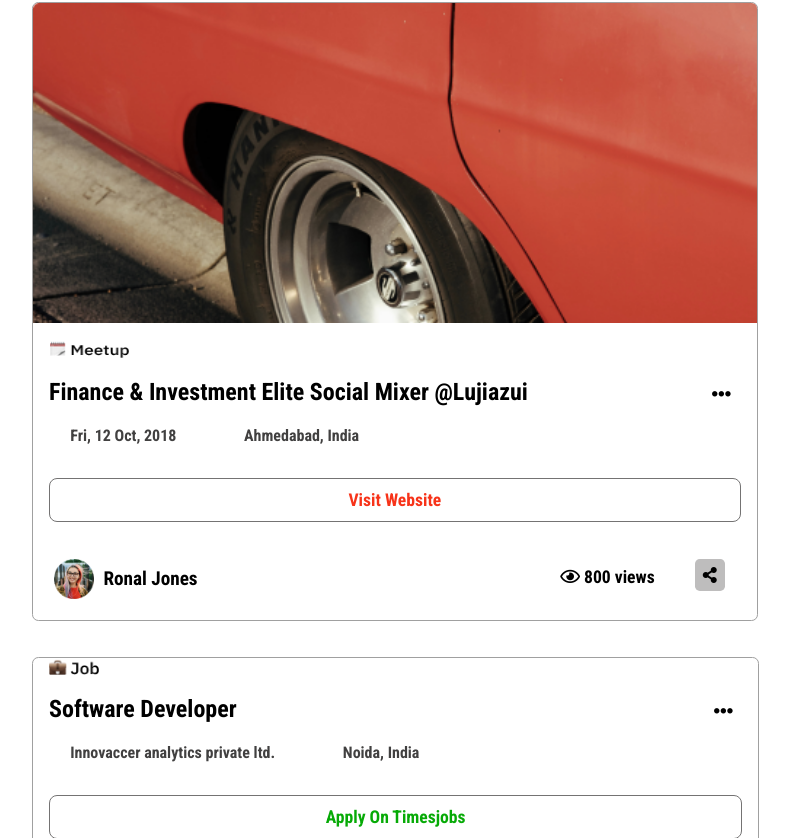
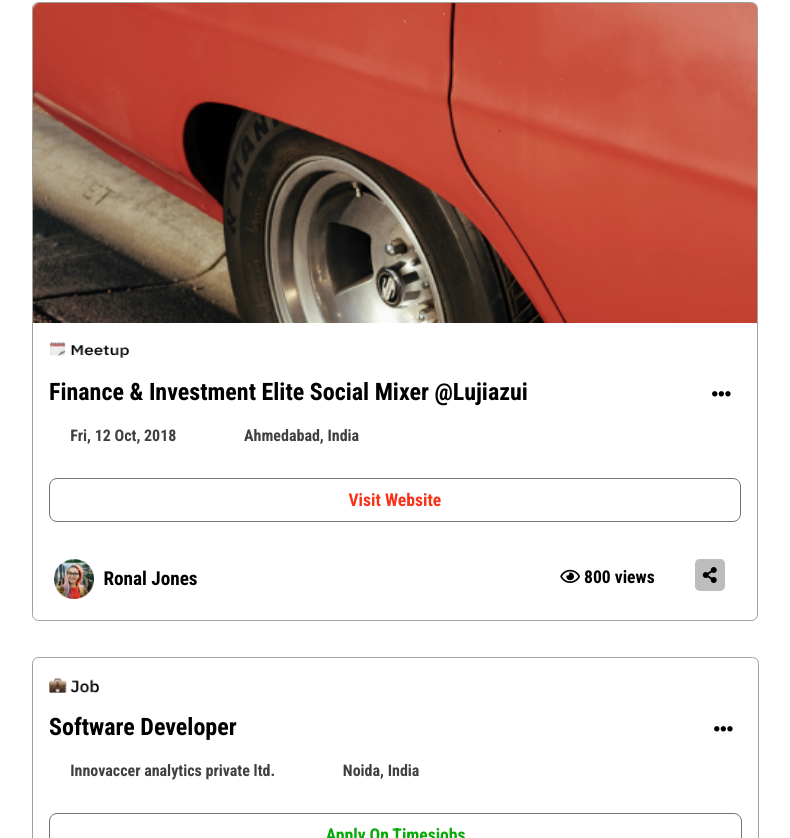
Before and after one commit to pratik1243/AGT.github.io, a plain HTML site: page index.html in a window 1280 px wide. Shown: the part 1962-2800 px from the top of the page, without its empty margins (80-870 px from the left). Drawn offline with Linux system fonts and the light colour scheme.

Commit message:
Update index.html

```diff
--- a/index.html
+++ b/index.html
@@ -244,7 +244,7 @@
 
             </div><br><br>
 
-            <div class="card-slides4">
+            <div class="card-slides4"><br>
 &nbsp;&nbsp;&nbsp;&nbsp;<img src="💼️ Job.png" alt="" height="17px" width="50px">
                 <div class="flex-last1">
 
```
